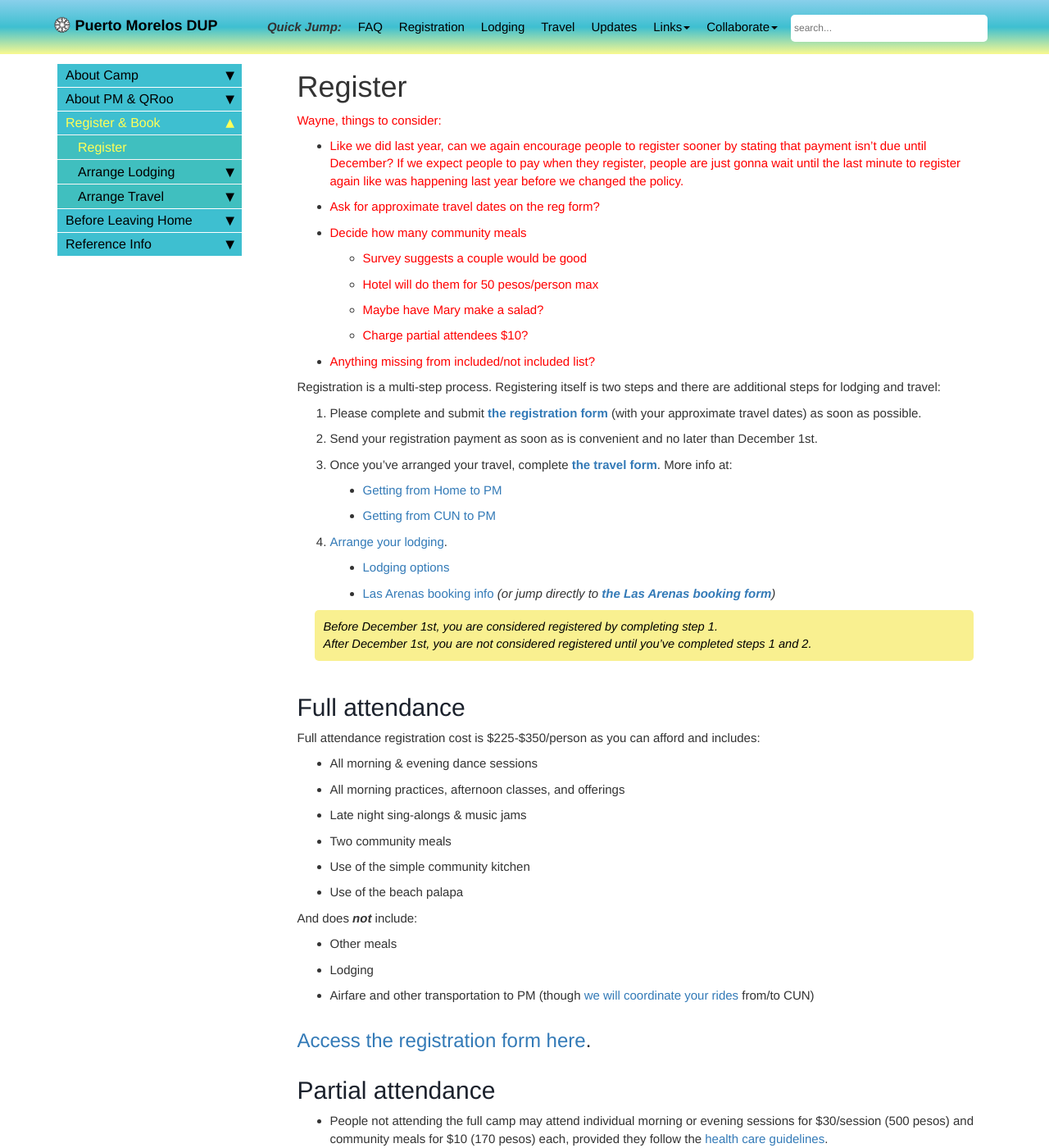
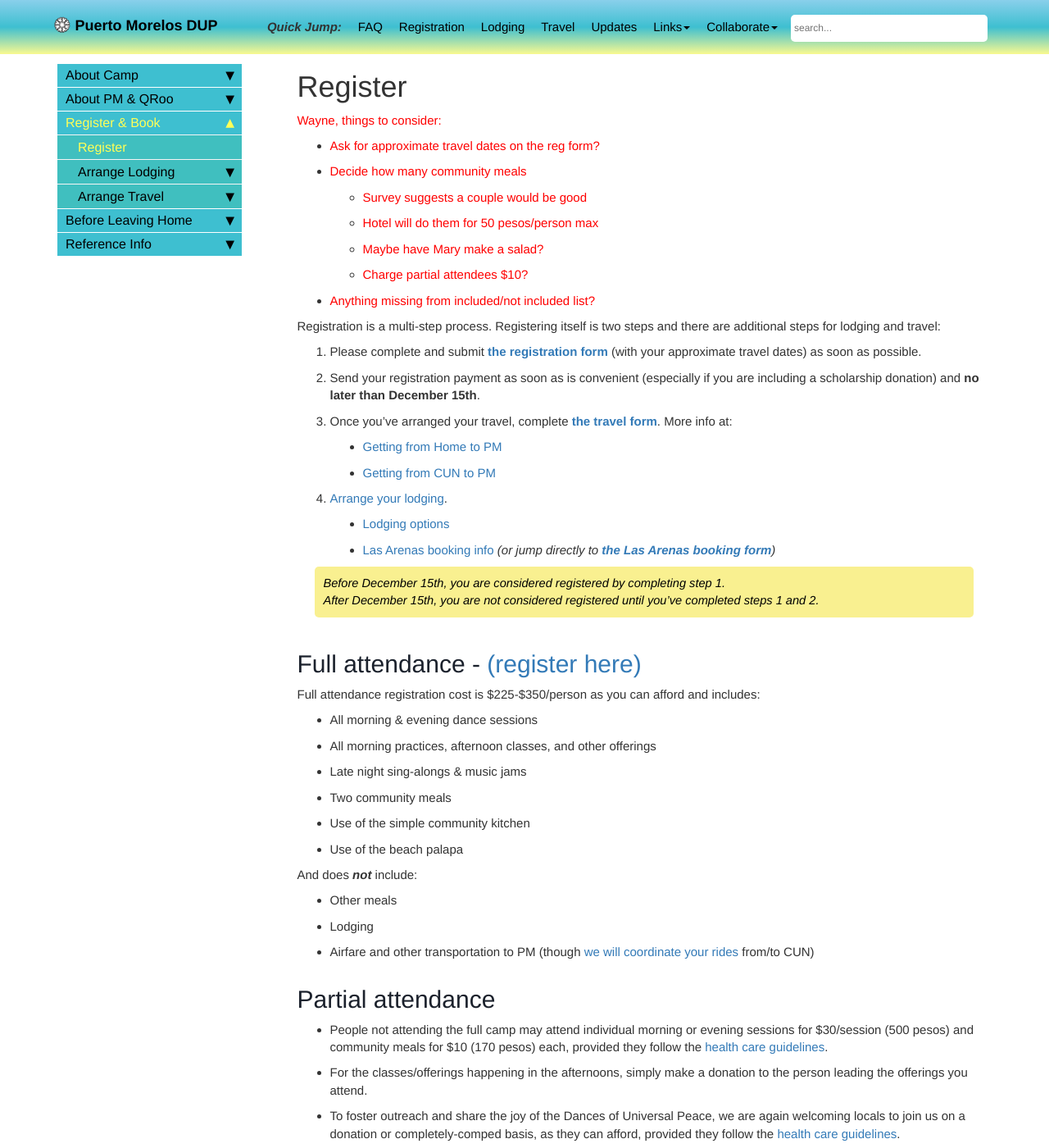
Before and after one commit to davewalker60/pmdup, a Jekyll site: the page built from pages/register.md, in a window 1280 px wide and 1400 px high. Shown: the whole window at 82% size. Built offline with Jekyll 4.4.1, drawn with Linux system fonts in a browser that asks for light colours; comment, search, counter and statistics services are not loaded.

Commit message:
change to december 15 deadline

```diff
--- a/pages/register.md
+++ b/pages/register.md
@@ -7,7 +7,6 @@ toc: false
 ---
 
 <span style="color:red"> Wayne, things to consider:</span>
-* <span style="color:red">Like we did last year, can we again encourage people to register sooner by stating that payment isn't due until December? If we expect people to pay when they register, people are just gonna wait until the last minute to register again like was happening last year before we changed the policy.</span>
 * <span style="color:red">Ask for approximate travel dates on the reg form?</span>
 * <span style="color:red">Decide how many community meals</span>
   * <span style="color:red">Survey suggests a couple would be good</span>
@@ -18,7 +17,7 @@ toc: false
 
 Registration is a multi-step process. Registering itself is two steps and there are additional steps for lodging and travel:
 1. Please complete and submit [**the registration form**](snippets/coming-soon.md){:target="_blank"} (with your approximate travel dates) as soon as possible.
-2. Send your registration payment as soon as is convenient and no later than December 1st.
+2. Send your registration payment as soon as is convenient (especially if you are including a scholarship donation) and **no later than December 15th**.
 3. Once you've arranged your travel, complete [**the travel form**](https://docs.google.com/forms/d/e/1FAIpQLSex7cyDs_Xf33rAxqU2S749xG_MB4lMQk3fPvF_p0JkkoKyTg/viewform){:target="_blank"}. More info at:
   * [Getting from Home to PM](./from-home-to-pm.md)
   * [Getting from CUN to PM](from-cun-to-pm.md)
@@ -26,13 +25,13 @@ Registration is a multi-step process. Registering itself is two steps and there
   * [Lodging options](lodging-options.md)
   * [Las Arenas booking info](booking-las-arenas.md) *(or jump directly to [**the Las Arenas booking form**](https://docs.google.com/forms/d/e/1FAIpQLSct3SrTHl76pMYcZ5z9-eWdLCjCXzf4igqfVk689qA42YuyWA/viewform){:target="_blank"})*
 
-> Before December 1st, you are considered registered by completing step 1.<br>After December 1st, you are not considered registered until you've completed steps 1 and 2.
+> Before December 15th, you are considered registered by completing step 1.<br>After December 15th, you are not considered registered until you've completed steps 1 and 2.
 
-# Full attendance
+# Full attendance - [(register here)](https://docs.google.com/forms/d/e/1FAIpQLSd7atXw_w0jHAdo7dKQ6EoaH-AElo11niRYHc6ptRTmutRB6Q/viewform){:target="_blank"}
 
 Full attendance registration cost is $225-$350/person as you can afford and includes:
 * All morning & evening dance sessions
-* All morning practices, afternoon classes, and offerings
+* All morning practices, afternoon classes, and other offerings
 * Late night sing-alongs & music jams
 * Two community meals
 * Use of the simple community kitchen
@@ -43,8 +42,6 @@ And does ***not*** include:
 * Lodging
 * Airfare and other transportation to PM (though [we will coordinate your rides](from-cun-to-pm.md) from/to CUN)
 
-##  [Access the registration form here](https://docs.google.com/forms/d/e/1FAIpQLSd7atXw_w0jHAdo7dKQ6EoaH-AElo11niRYHc6ptRTmutRB6Q/viewform){:target="_blank"}.
-
 # Partial attendance
 
 - People not attending the full camp may attend individual morning or evening sessions for $30/session (500 pesos) and community meals for $10 (170 pesos) each, provided they follow the [health care guidelines](health-care-guidelines.md).
```
Also changed, not shown: pages/from-cun-to-pm.md (+2 -0 lines).
